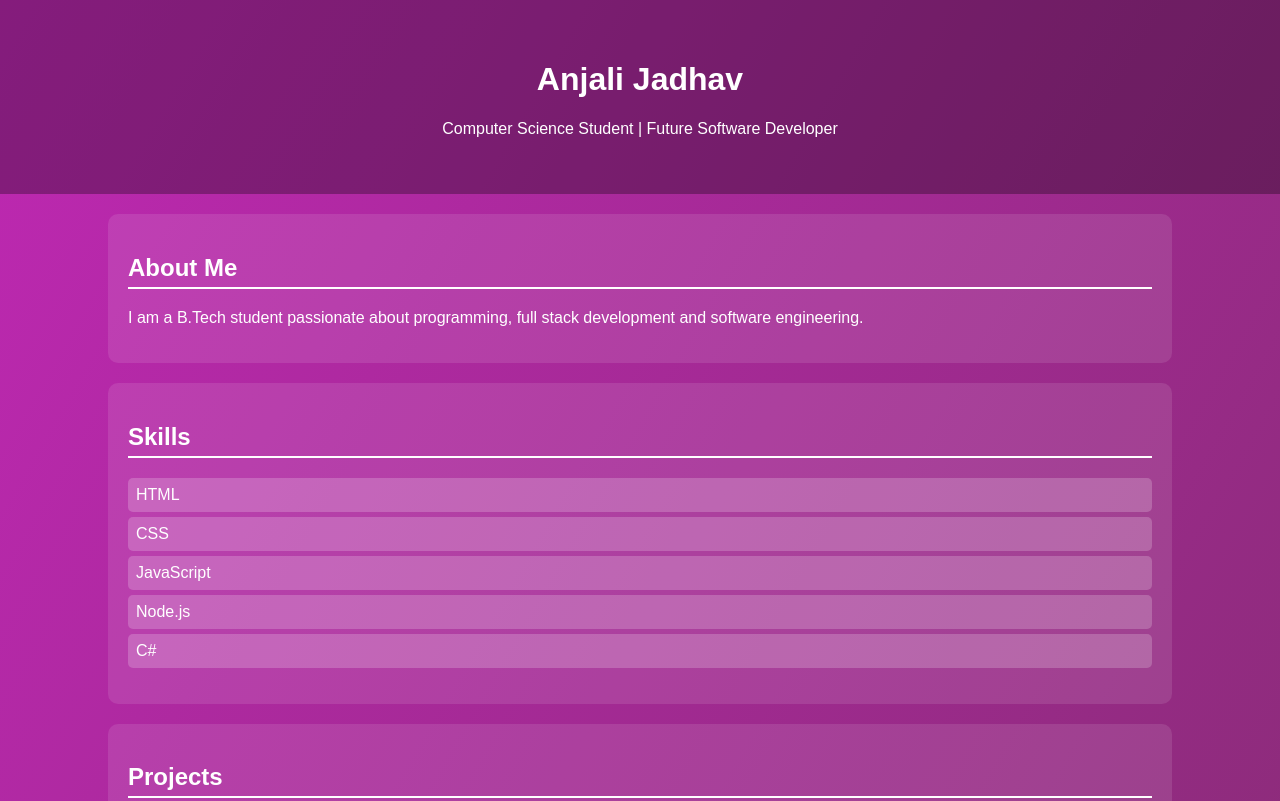
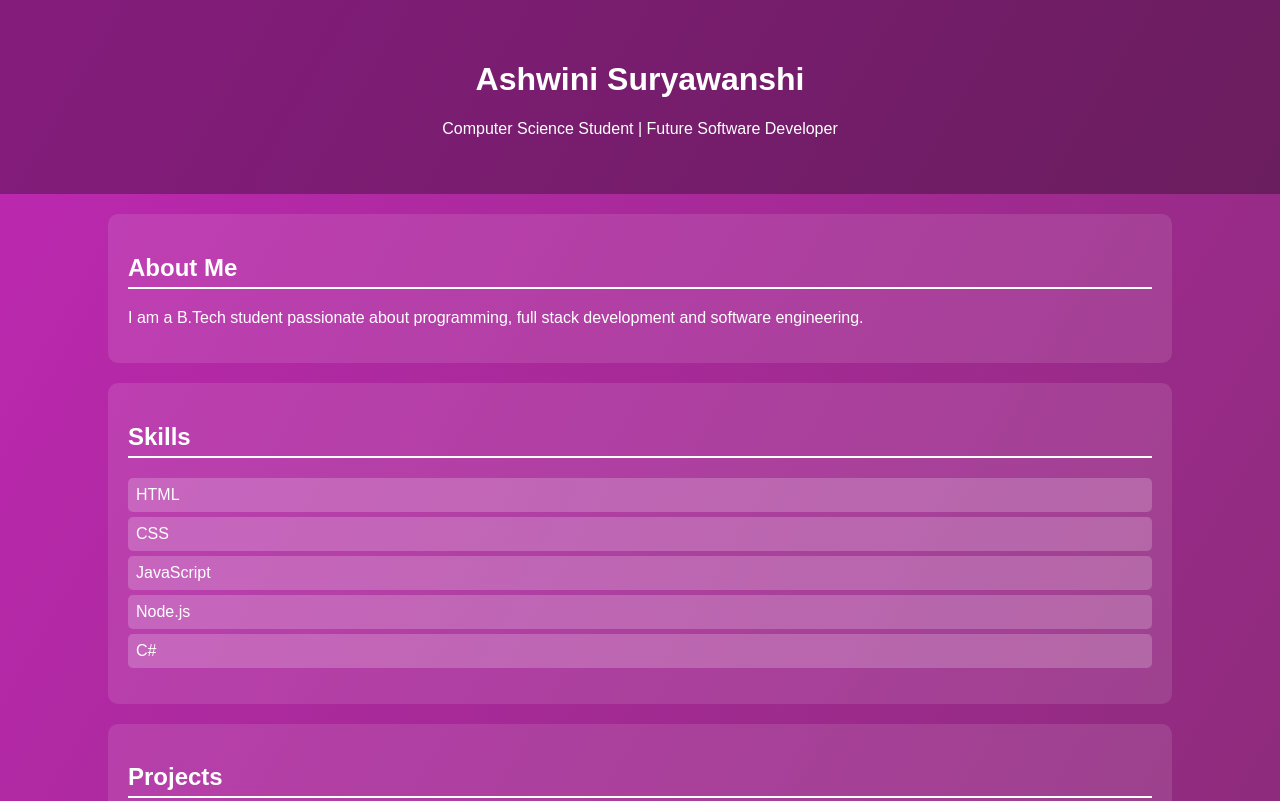
Before and after one commit to Jadhavanjali1608/FullStackWebDevelopment, a plain HTML site: page LEVEL 1_ Beginner Full-Stack Projects (1–50)/01.STUDENT PORTFOLIO WEBSITE/index.html in a window 1280 px wide. Shown: the top 801 px of the page. Drawn offline with Linux system fonts and the light colour scheme.

Commit message:
frontend

```diff
--- a/LEVEL 1_ Beginner Full-Stack Projects (1–50)/01.STUDENT PORTFOLIO WEBSITE/index.html
+++ b/LEVEL 1_ Beginner Full-Stack Projects (1–50)/01.STUDENT PORTFOLIO WEBSITE/index.html
@@ -8,7 +8,7 @@
 <body>
 
 <header>
-<h1>Anjali Jadhav</h1>
+<h1>Ashwini Suryawanshi</h1>
 <p>Computer Science Student | Future Software Developer</p>
 </header>
 
```
